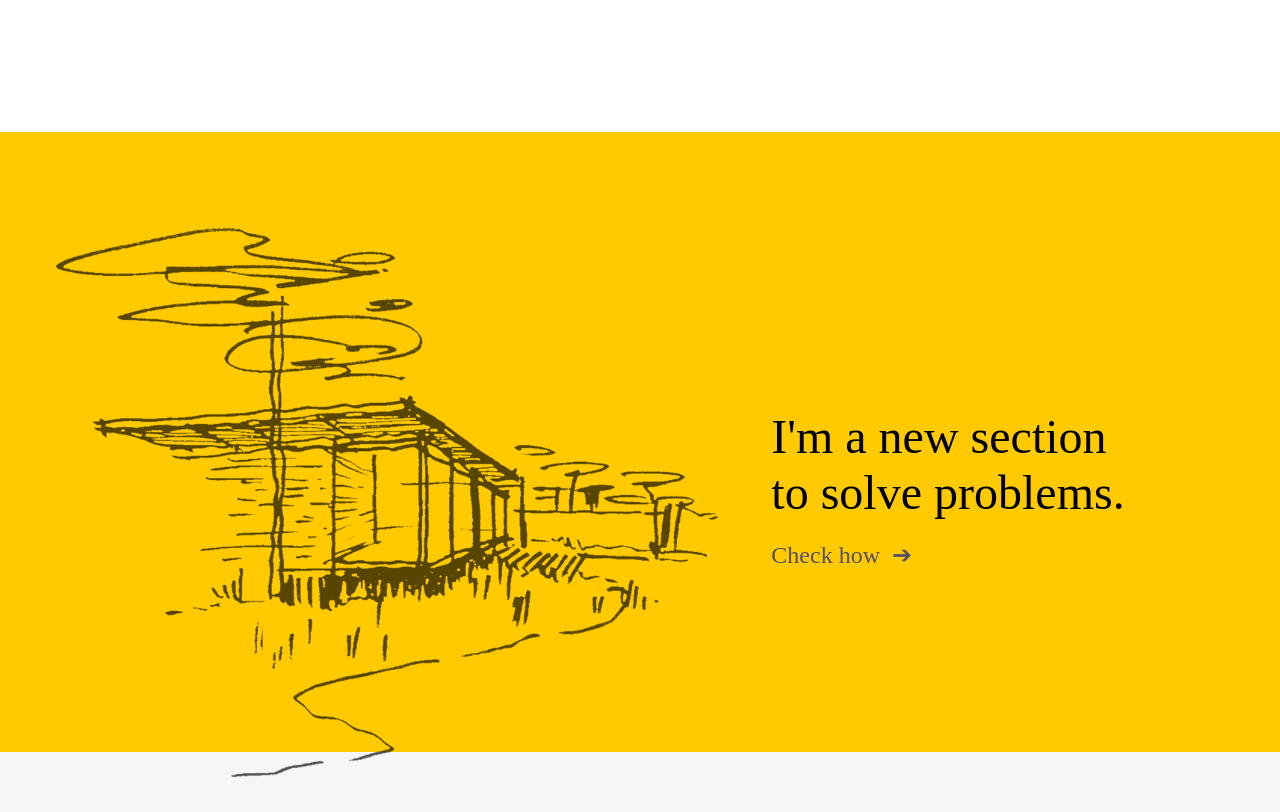
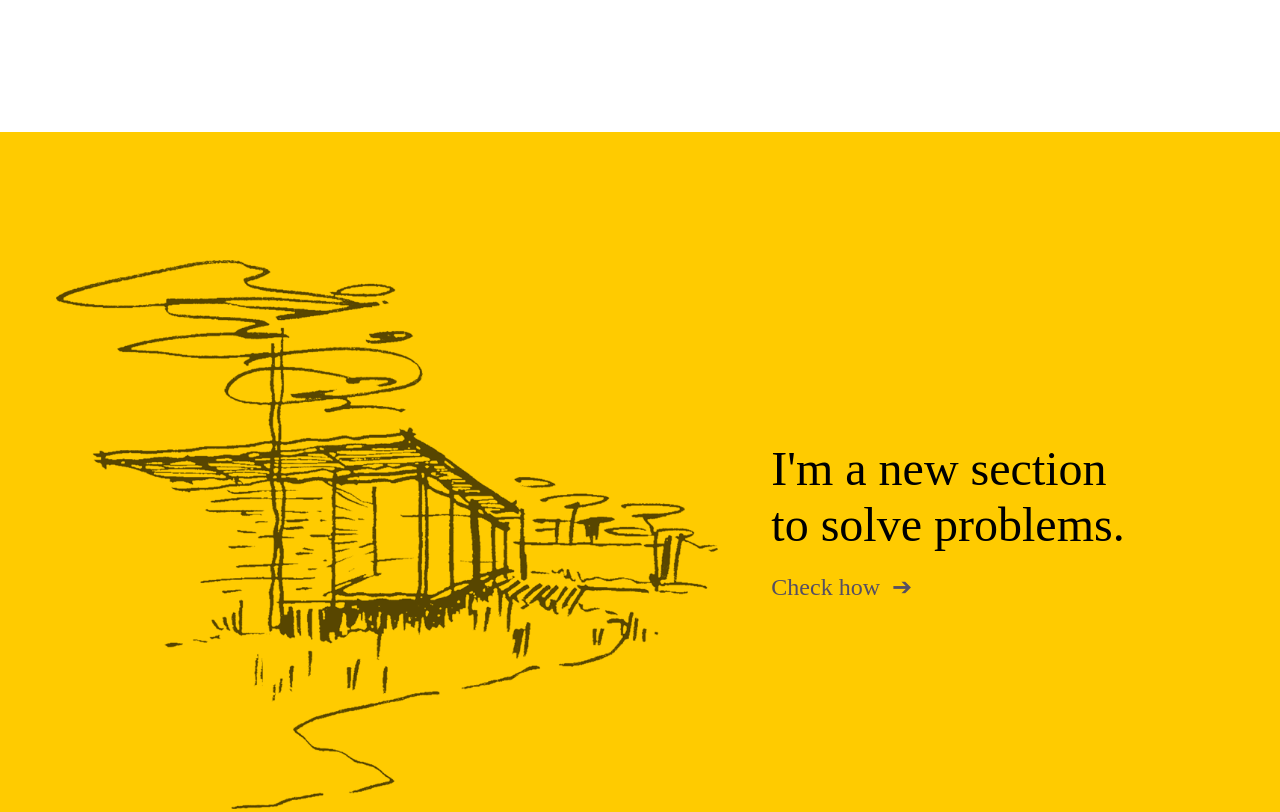
Before and after one commit to EdoRAW/personal-website, a Gatsby site: page / in a window 1280 px wide. Shown: the part 1980-2792 px from the top of the page. Built offline with nearby package versions, Linux system fonts and the light colour scheme; Gatsby itself is replaced by a stand-in of ours; a web font is replaced by a local one.

Commit message:
fix previous commit

```diff
--- a/src/components/sections/Projects.js
+++ b/src/components/sections/Projects.js
@@ -3,7 +3,7 @@ import styled from 'styled-components';
 import { StaticQuery, graphql } from 'gatsby';
 import Img from 'gatsby-image';
 
-import { Container } from '@components/global';
+import { Container, Section } from '@components/global';
 import ExternalLink from '@common/ExternalLink';
 
 const Projects = () => (
@@ -23,7 +23,7 @@ const Projects = () => (
       }
     `}
     render={data => (
-      <HeaderWrapper>
+      <Section id="projects" accent>
           <Container>
             <Grid>
               <Art>
@@ -45,19 +45,10 @@ const Projects = () => (
               </Text>
             </Grid>
           </Container>
-      </HeaderWrapper>
+      </Section>
     )}
   />
 );
-
-const HeaderWrapper = styled.header`
-  background-color: ${props => props.theme.color.primary};
-  padding-top: 96px;
-
-  @media (max-width: ${props => props.theme.screen.md}) {
-    padding-top: 128px;
-  }
-`;
 
 const Art = styled.figure`
   width: 100%;
```
Lines whose indentation alone changed are shown as unchanged.
